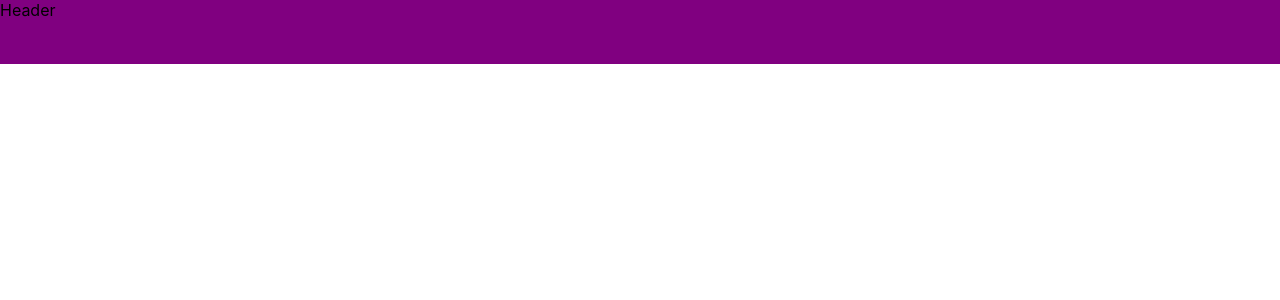
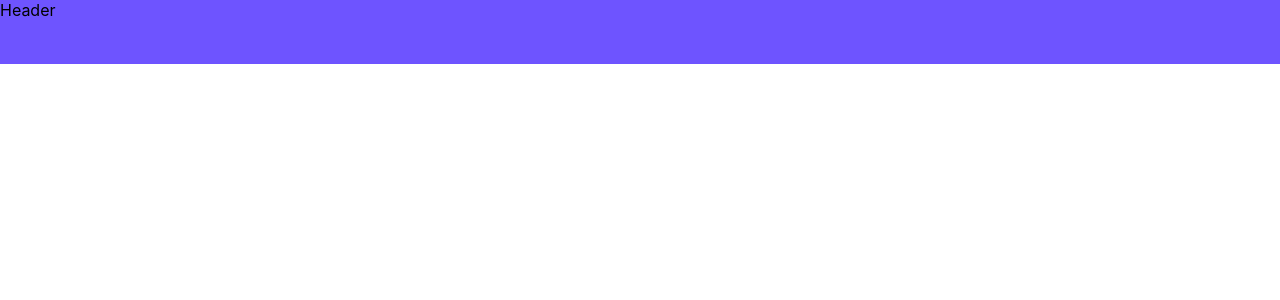
Before and after one commit to rmrantunes/test-ekantica, a Next.js app: page / in a window 1280 px wide. Shown: the top 300 px of the page. Built offline with nearby package versions, Linux system fonts and the light colour scheme.

Commit message:
feat: add purple color to Header

```diff
--- a/src/components/Header/styles.ts
+++ b/src/components/Header/styles.ts
@@ -1,6 +1,6 @@
 import styled from "styled-components";
 
 export const Header = styled.header`
-  background: purple;
+  background: ${({ theme }) => theme.colors.purple};
   height: 4rem;
 `;
```
